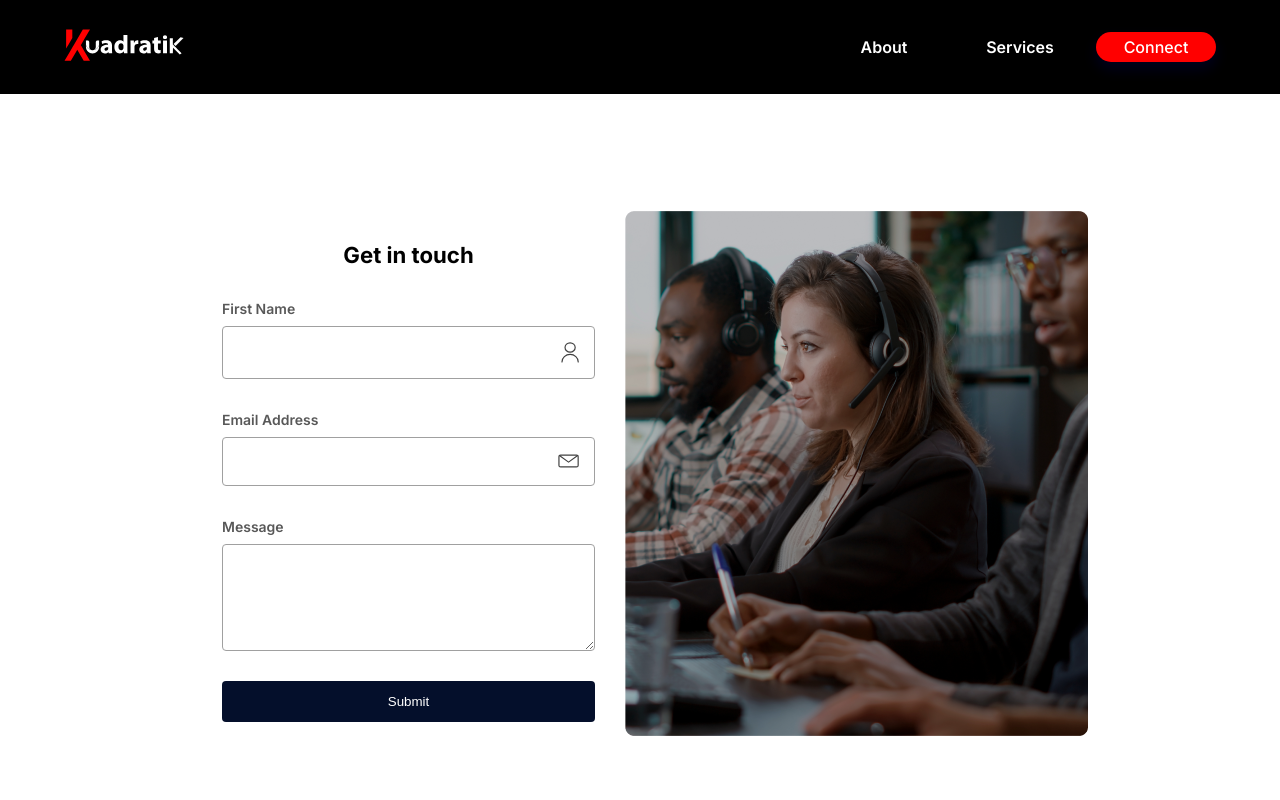
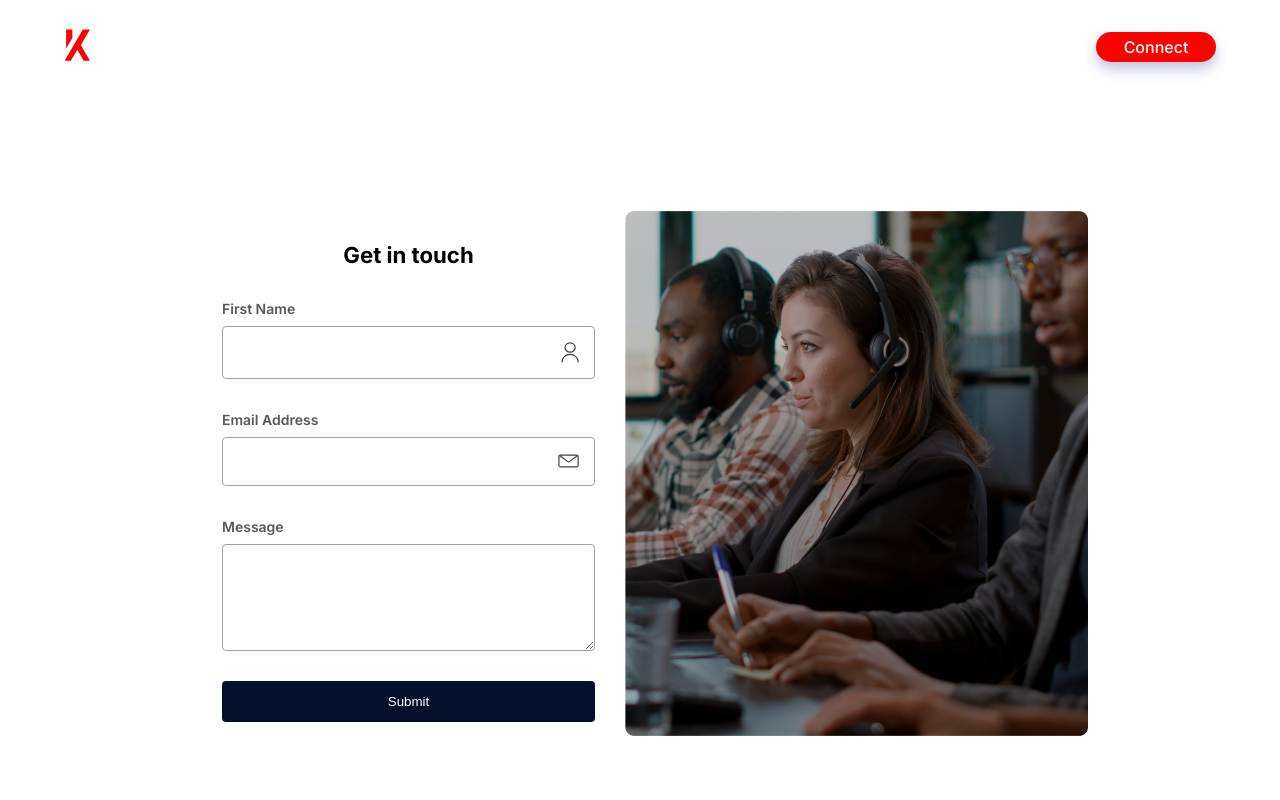
Before and after one commit to Mumen345/Kuadratik_website, a Next.js app: page /connect in a window 1280 px wide. Shown: the top 800 px of the page. Built offline with nearby package versions, Linux system fonts and the light colour scheme.

Commit message:
finishing touches

```diff
--- a/src/styles/helper/Nav.module.css
+++ b/src/styles/helper/Nav.module.css
@@ -1,5 +1,5 @@
 .container {
-    background-color: #000000;
+    /* background-color: #000000; */
     position: sticky;
     top: 0;
     z-index: 10000000000000999;
@@ -7,14 +7,14 @@
 
 .nav {
     font-family: 'Inter', sans-serif;
-    background: #000000;
+    /* background: #000000; */
     padding: 1em 4em;
     max-height: 100%;
     display: flex;
     align-items: center;
     z-index: 10000000000000999;
     cursor: pointer;
-    max-width: 1920px;
+    /* max-width: 1920px; */
     margin: 0 auto;
 
 }
```
